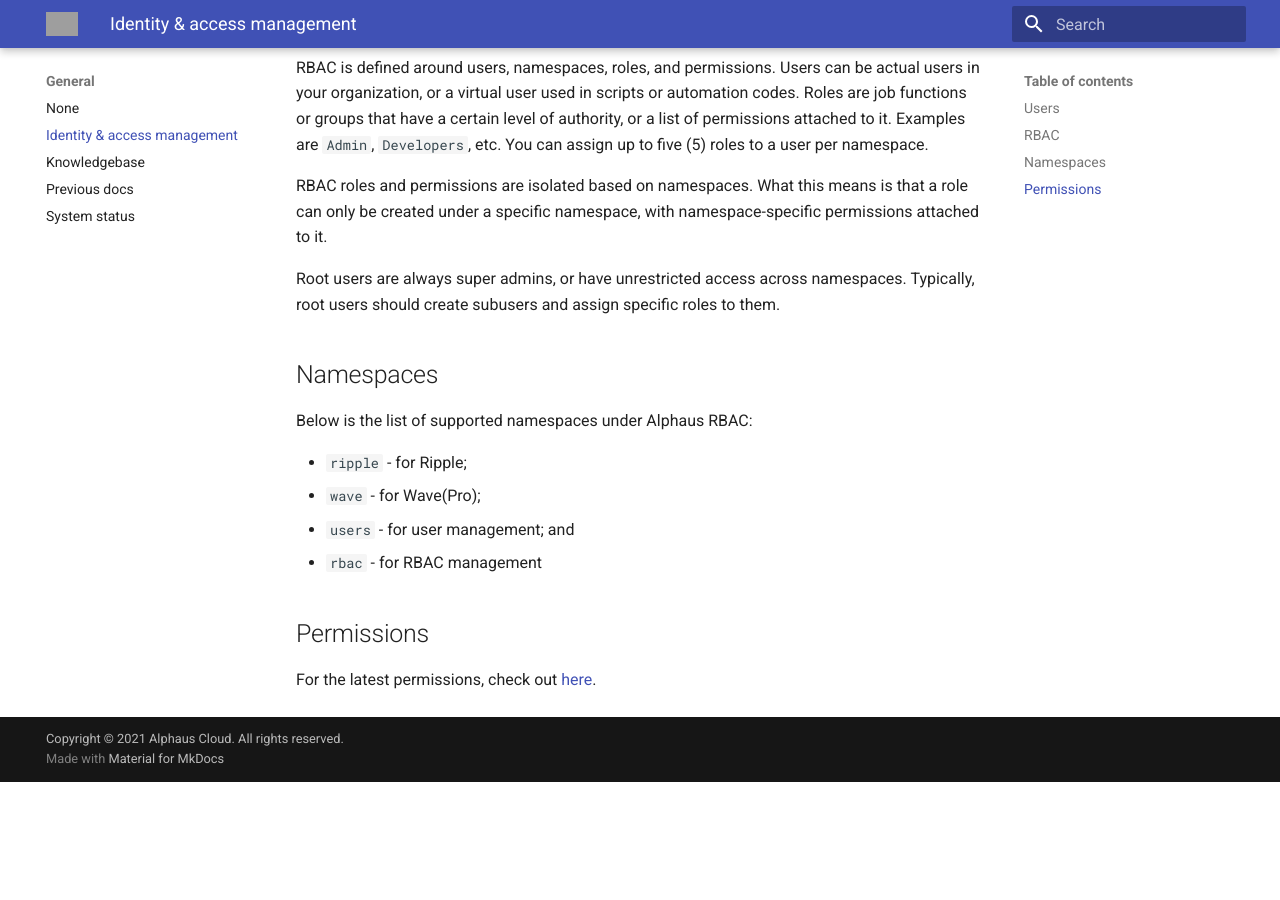
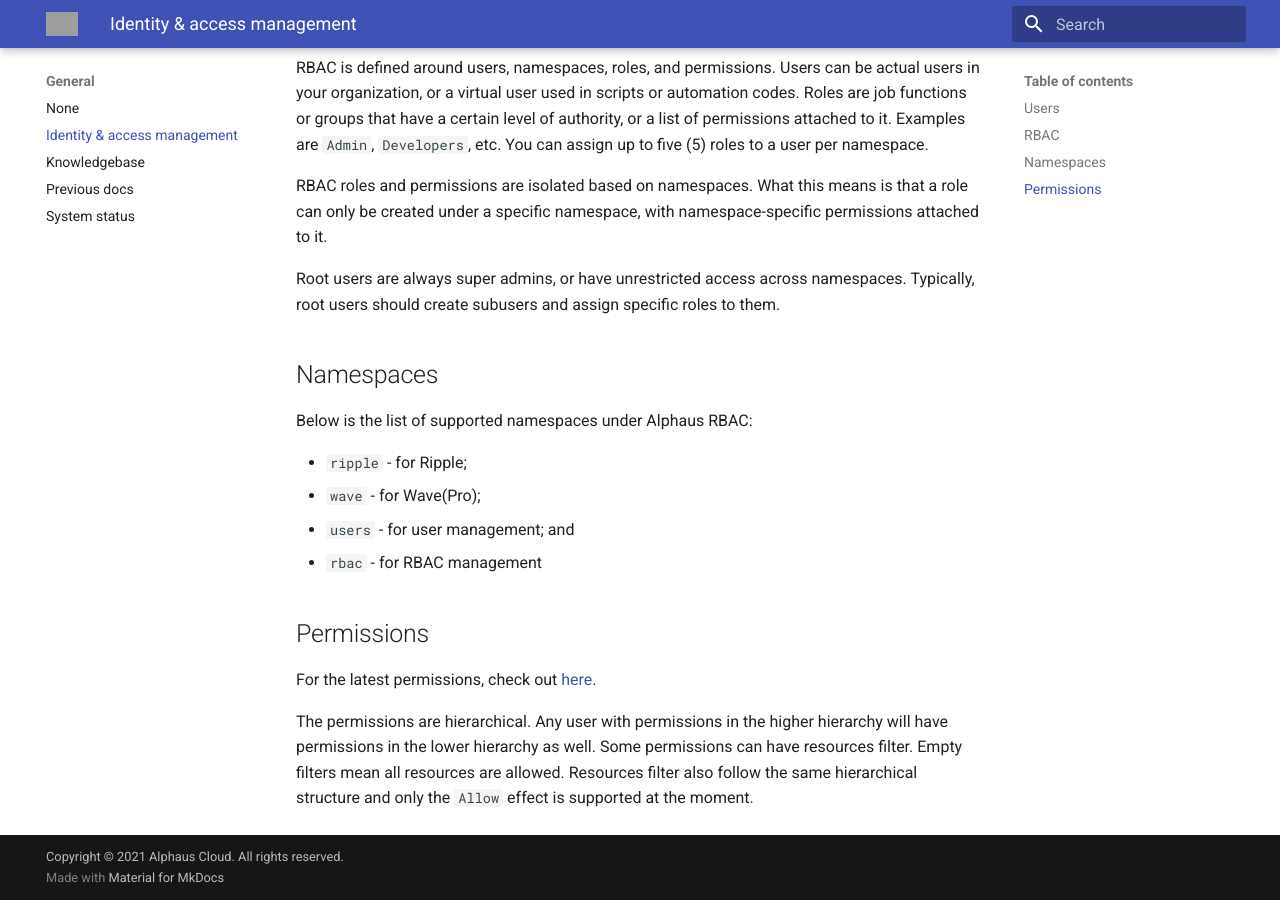
Before and after one commit to alphauslabs/tmpdocs, an MkDocs documentation site: the page built from docs/iam.md, in a window 1280 px wide and 900 px high, scrolled down 510 px. Built offline with MkDocs 1.6.1 and Material for MkDocs 9.7.7, drawn with Linux system fonts in a browser that asks for light colours; before the commit the page ends 1292 px from its top, so only the background shows below that; grey boxes are pictures that could not be loaded.

Commit message:
chore: iam

```diff
--- a/docs/iam.md
+++ b/docs/iam.md
@@ -22,3 +22,5 @@ Below is the list of supported namespaces under Alphaus RBAC:
 
 ## Permissions
 For the latest permissions, check out [here](https://github.com/mobingi/rbac-permissions).
+
+The permissions are hierarchical. Any user with permissions in the higher hierarchy will have permissions in the lower hierarchy as well. Some permissions can have resources filter. Empty filters mean all resources are allowed. Resources filter also follow the same hierarchical structure and only the `Allow` effect is supported at the moment.
```
